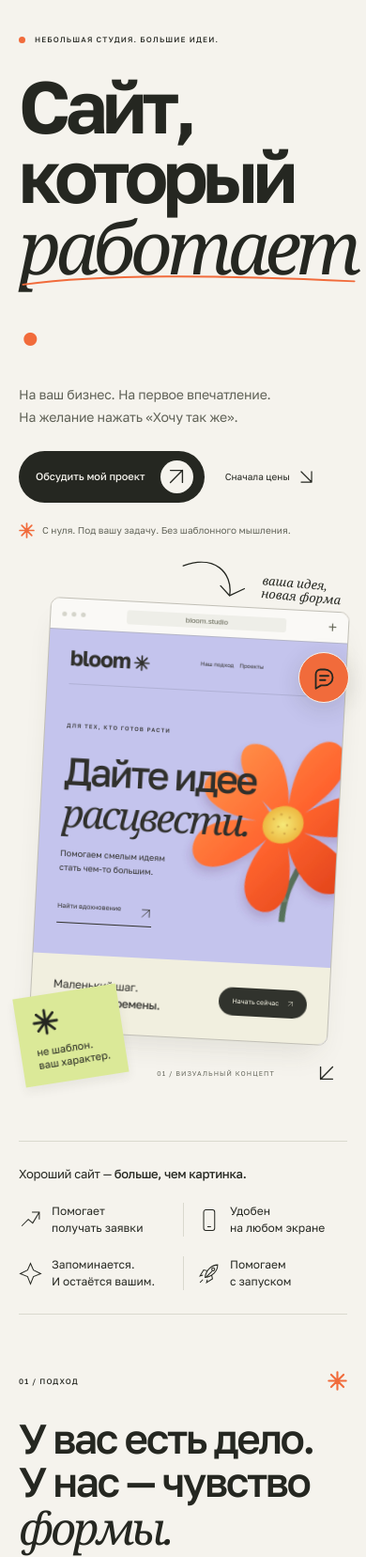
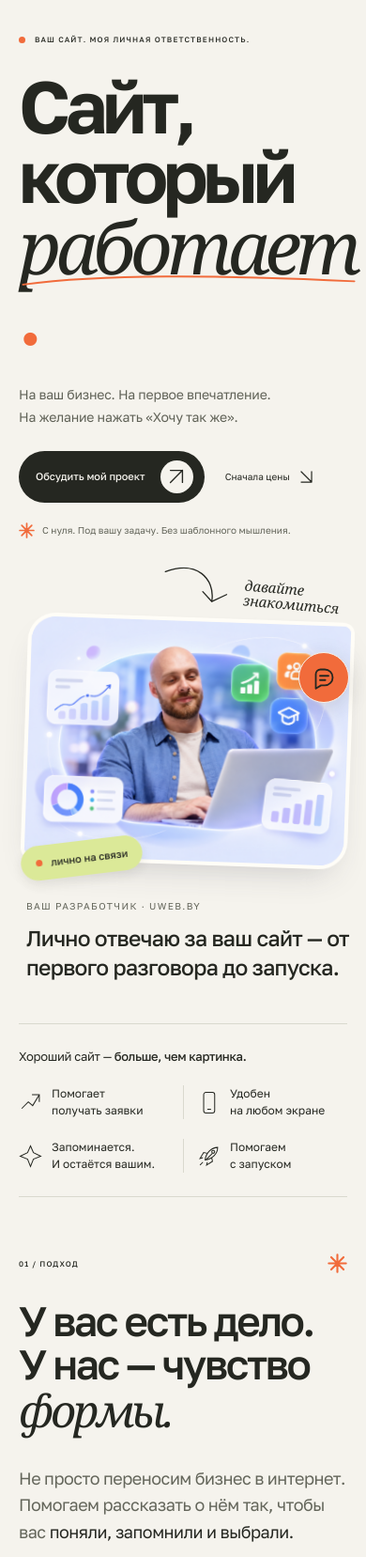
Before and after one commit to newtesting1111111-ctrl/plugins, a PHP site: page / in a window 390 px wide. Shown: the part 78-1735 px from the top of the page at 94% size. Run offline with PHP 8.4, Linux system fonts and the light colour scheme.

Commit message:
Добавить фото разработчика и личное обращение на первый экран

```diff
--- a/index.html
+++ b/index.html
@@ -114,7 +114,8 @@
       <section class="hero wrap" aria-labelledby="hero-title">
         <div class="hero-copy">
           <p class="eyebrow">
-            <span class="status-dot"></span> НЕБОЛЬШАЯ СТУДИЯ. БОЛЬШИЕ ИДЕИ.
+            <span class="status-dot"></span> ВАШ САЙТ. МОЯ ЛИЧНАЯ
+            ОТВЕТСТВЕННОСТЬ.
           </p>
           <h1 id="hero-title">
             Сайт,<br />который<br /><span class="serif word-mark"
@@ -147,132 +148,35 @@
             С нуля. Под вашу задачу. Без шаблонного мышления.
           </p>
         </div>
-        <div class="hero-visual">
-          <div class="visual-top-note">
-            <svg viewBox="0 0 85 47" aria-hidden="true">
-              <path d="M3 7c37-18 60 4 59 29m-12-9 12 11 17-10" /></svg
-            ><span>ваша идея,<br />новая форма</span>
+        <figure class="hero-visual" aria-labelledby="developer-caption">
+          <div class="portrait-note" aria-hidden="true">
+            <svg viewBox="0 0 85 47">
+              <path d="M3 7c37-18 60 4 59 29m-12-9 12 11 17-10" />
+            </svg>
+            <span>давайте<br />знакомиться</span>
           </div>
-          <div
-            class="showcase"
-            role="img"
-            aria-label="Концепт дизайна сайта bloom: сиреневый фон, оранжевый цветок и надпись «Дайте идее расцвести»"
-          >
-            <div class="browser-bar" aria-hidden="true">
-              <span></span><span></span><span></span>
-              <div>bloom.studio</div>
-              <span class="browser-plus">+</span>
+          <div class="portrait-photo">
+            <div class="portrait-frame">
+              <img
+                class="developer-photo"
+                src="/images/developer.png"
+                width="1448"
+                height="1086"
+                alt="Ваш разработчик uweb.by за работой с ноутбуком"
+                fetchpriority="high"
+                decoding="async"
+              />
             </div>
-            <div class="concept-site" aria-hidden="true">
-              <div class="concept-nav">
-                <strong
-                  >bloom<span
-                    ><svg class="icon icon-star" aria-hidden="true">
-                      <use href="#star-icon" /></svg></span></strong
-                ><span>Наш подход &nbsp;&nbsp; Проекты</span
-                ><span class="concept-menu">☰</span>
-              </div>
-              <div class="concept-content">
-                <span class="concept-kicker">ДЛЯ ТЕХ, КТО ГОТОВ РАСТИ</span>
-                <div class="concept-title">
-                  Дайте идее<br /><em>расцвести.</em>
-                </div>
-                <p>Помогаем смелым идеям<br />стать чем-то большим.</p>
-                <span class="concept-link"
-                  >Найти вдохновение
-                  <b
-                    ><svg class="icon icon-arrow" aria-hidden="true">
-                      <use href="#arrow-icon" /></svg></b
-                ></span>
-                <svg class="flower" viewBox="0 0 350 370" fill="none">
-                  <defs>
-                    <linearGradient
-                      id="petal"
-                      x1="80"
-                      y1="0"
-                      x2="310"
-                      y2="330"
-                      gradientUnits="userSpaceOnUse"
-                    >
-                      <stop stop-color="#ff984e" />
-                      <stop offset=".5" stop-color="#ff642e" />
-                      <stop offset="1" stop-color="#da3b16" />
-                    </linearGradient>
-                    <radialGradient id="center">
-                      <stop stop-color="#f5e978" />
-                      <stop offset="1" stop-color="#edb740" />
-                    </radialGradient>
-                    <filter id="shadow">
-                      <feDropShadow
-                        dx="-5"
-                        dy="10"
-                        stdDeviation="8"
-                        flood-color="#613b6b"
-                        flood-opacity=".22"
-                      />
-                    </filter>
-                  </defs>
-                  <path
-                    d="M165 335c15-61 37-74 57-107"
-                    stroke="#567459"
-                    stroke-width="11"
-                  />
-                  <path
-                    d="M181 300c-41 4-62-18-66-37 38-5 65 13 66 37Z"
-                    fill="#738a69"
-                  />
-                  <g filter="url(#shadow)">
-                    <path
-                      d="M196 153C107 53 135-9 181 14c32 16 38 65 30 112C250 6 321 10 327 57c4 34-42 66-89 90C363 99 376 161 344 187c-26 22-76 13-114-5C326 244 304 304 260 299c-39-4-58-54-63-96C199 322 133 332 113 293c-17-34 12-76 48-109C51 252 9 203 32 165c20-33 69-30 117-18C37 110 54 47 100 48c36 1 61 53 78 96Z"
-                      fill="url(#petal)"
-                    />
-                    <ellipse
-                      cx="195"
-                      cy="162"
-                      rx="38"
-                      ry="33"
-                      transform="rotate(-15 195 162)"
-                      fill="url(#center)"
-                    />
-                    <g fill="#b98935" opacity=".6">
-                      <circle cx="180" cy="149" r="2" />
-                      <circle cx="195" cy="143" r="2" />
-                      <circle cx="209" cy="151" r="2" />
-                      <circle cx="186" cy="164" r="2" />
-                      <circle cx="202" cy="164" r="2" />
-                      <circle cx="195" cy="178" r="2" />
-                      <circle cx="215" cy="173" r="2" />
-                      <circle cx="174" cy="173" r="2" />
-                    </g>
-                  </g>
-                </svg>
-              </div>
-              <div class="concept-bottom">
-                <span
-                  >Маленький шаг.<br /><strong>Большие перемены.</strong></span
-                ><span class="concept-pill"
-                  >Начать сейчас
-                  <svg class="icon icon-arrow" aria-hidden="true">
-                    <use href="#arrow-icon" /></svg
-                ></span>
-              </div>
-            </div>
+            <span class="portrait-badge">
+              <span class="status-dot" aria-hidden="true"></span>
+              лично на связи
+            </span>
           </div>
-          <div class="floating-sticker" aria-hidden="true">
-            <span
-              ><svg class="icon icon-star" aria-hidden="true">
-                <use href="#star-icon" /></svg
-            ></span>
-            не шаблон.<br />ваш характер.
-          </div>
-          <div class="visual-caption">
-            <span>01 / ВИЗУАЛЬНЫЙ КОНЦЕПТ</span
-            ><span aria-hidden="true"
-              ><svg class="icon icon-arrow arrow-back" aria-hidden="true">
-                <use href="#arrow-icon" /></svg
-            ></span>
-          </div>
-        </div>
+          <figcaption class="portrait-caption" id="developer-caption">
+            <span class="portrait-label">Ваш разработчик · uweb.by</span>
+            <p>Лично отвечаю за ваш сайт — от первого разговора до запуска.</p>
+          </figcaption>
+        </figure>
       </section>
 
       <div class="benefit-strip wrap">
--- a/src/style.css
+++ b/src/style.css
@@ -308,177 +308,41 @@ textarea:focus-visible {
 }
 .hero-visual {
   position: relative;
-  padding: 36px 0 24px;
+  padding: 50px 0 0;
   min-width: 0;
-}
-.showcase {
+  margin: 0;
+}
+.portrait-photo {
   position: relative;
-  transform: rotate(3deg);
-  border: 1px solid #c0beb5;
-  background: #fffaf2;
-  border-radius: 10px;
-  box-shadow: 0 17px 30px -12px #44472d22;
+}
+.portrait-frame {
   overflow: hidden;
-  width: 96%;
-  margin-left: 3%;
-}
-.browser-bar {
-  height: 33px;
-  background: #faf9f6;
+  border: 6px solid #fffdf7;
+  border-radius: 42px 16px 42px 16px;
+  background: #e0e7ff;
+  transform: rotate(2deg);
+  box-shadow: 0 18px 36px -18px #36364b40;
+}
+.developer-photo {
+  display: block;
+  width: 100%;
+  height: auto;
+  aspect-ratio: 4 / 3;
+}
+.portrait-note {
+  position: absolute;
+  top: -5px;
+  right: 25px;
   display: flex;
   align-items: center;
-  gap: 5px;
-  padding-inline: 12px;
-  border-bottom: 1px solid #b4b5c7;
-  font-family: Arial, sans-serif;
-  font-size: 8px;
-  color: #616353;
-}
-.browser-bar > span:not(.browser-plus) {
-  height: 5px;
-  width: 5px;
-  background: #d4d4ca;
-  border-radius: 50%;
-}
-.browser-bar > div {
-  margin-left: auto;
-  margin-right: auto;
-  background: #eeeee8;
-  width: 58%;
-  text-align: center;
-  padding: 3px;
-  border-radius: 3px;
-}
-.browser-plus {
-  font-size: 16px;
-}
-.concept-site {
-  background: var(--lavender);
-  color: #30302c;
-}
-.concept-nav {
-  display: flex;
-  justify-content: space-between;
-  align-items: center;
-  margin-inline: 26px;
-  height: 65px;
-  border-bottom: 1px solid #9e9fc288;
-  font-size: 7px;
-}
-.concept-nav strong {
-  font-size: 22px;
-  letter-spacing: -1.1px;
-}
-.concept-nav strong span {
-  font-size: 17px;
-  padding-left: 4px;
-}
-.concept-menu {
-  font-size: 12px;
-}
-.concept-content {
-  position: relative;
-  padding: 35px 26px 45px;
-  overflow: hidden;
-}
-.concept-kicker {
-  font-size: 6px;
-  letter-spacing: 1.1px;
-  font-weight: 500;
-}
-.concept-title {
-  font-size: 44px;
-  font-weight: 500;
-  letter-spacing: -2.6px;
+  gap: 13px;
+  font-family: Georgia, serif;
+  font-size: 18px;
+  font-style: italic;
   line-height: 1.1;
-  margin: 19px 0 14px;
-  position: relative;
-  z-index: 2;
-}
-.concept-title em {
-  font-family: Georgia, serif;
-  font-weight: 400;
-}
-.concept-content p {
-  font-size: 9px;
-  line-height: 1.6;
-  position: relative;
-  z-index: 2;
-  margin-bottom: 20px;
-}
-.concept-link {
-  display: inline-flex;
-  font-size: 7px;
-  border-bottom: 1px solid #30302c;
-  padding: 6px 0;
-  gap: 20px;
-  position: relative;
-  z-index: 2;
-}
-.concept-link b {
-  font-size: 13px;
-}
-.flower {
-  width: 63%;
-  height: auto;
-  position: absolute;
-  right: -13%;
-  top: 26px;
-  transform: rotate(-12deg);
-}
-.concept-bottom {
-  display: flex;
-  align-items: center;
-  justify-content: space-between;
-  background: #f1efdf;
-  padding: 25px 26px;
-  font-size: 13px;
-  line-height: 1.5;
-  letter-spacing: -0.3px;
-}
-.concept-bottom strong {
-  font-weight: 500;
-}
-.concept-pill {
-  font-size: 7px;
-  background: #31332d;
-  color: #faf8e9;
-  border-radius: 20px;
-  padding: 10px 14px;
-  letter-spacing: 0;
-}
-.floating-sticker {
-  position: absolute;
-  left: -18px;
-  bottom: 21px;
-  background: var(--lime);
-  color: var(--ink);
-  padding: 17px 21px 18px;
-  transform: rotate(-9deg);
-  font-size: 13px;
-  line-height: 1.25;
-  box-shadow: 0 5px 10px #35352412;
-}
-.floating-sticker > span {
-  display: block;
-  font-size: 28px;
-  line-height: 1.1;
-  margin-bottom: 7px;
-}
-.visual-top-note {
-  position: absolute;
-  top: -14px;
-  right: 24px;
-  display: flex;
-  gap: 13px;
-  align-items: center;
-  font-family: Georgia, serif;
-  font-size: 16px;
-  font-style: italic;
   transform: rotate(5deg);
-  line-height: 1.1;
-}
-.visual-top-note svg {
+}
+.portrait-note svg {
   height: 42px;
   width: 75px;
   stroke: var(--ink);
@@ -487,20 +351,40 @@ textarea:focus-visible {
   stroke-linecap: round;
   stroke-linejoin: round;
 }
-.visual-caption {
-  display: flex;
-  justify-content: flex-end;
+.portrait-badge {
+  position: absolute;
+  left: -12px;
+  bottom: -14px;
+  display: inline-flex;
   align-items: center;
-  gap: 70px;
-  font-size: 8px;
-  letter-spacing: 1.1px;
-  margin-top: 30px;
-  margin-right: 9px;
+  gap: 9px;
+  padding: 14px 19px;
+  border-radius: 40px;
+  background: var(--lime);
+  color: var(--ink);
+  box-shadow: 0 5px 12px #35352415;
+  font-size: 12px;
+  font-weight: 500;
+  transform: rotate(-7deg);
+}
+.portrait-caption {
+  margin-top: 38px;
+  padding-left: 12px;
+  max-width: 440px;
+}
+.portrait-label {
+  font-size: 10px;
+  line-height: 1.6;
+  letter-spacing: 1.4px;
+  text-transform: uppercase;
   color: var(--muted);
 }
-.visual-caption > span:last-child {
-  font-size: 22px;
-  color: var(--ink);
+.portrait-caption p {
+  margin: 11px 0 0;
+  font-size: clamp(20px, 1.85vw, 26px);
+  line-height: 1.35;
+  letter-spacing: -0.8px;
+  font-weight: 500;
 }
 .benefit-strip {
   border-block: 1px solid var(--line);
@@ -1108,29 +979,6 @@ summary::-webkit-details-marker {
   .hero-actions .text-link {
     font-size: 11px;
     gap: 8px;
-  }
-  .concept-title {
-    font-size: 37px;
-  }
-  .concept-nav {
-    margin-inline: 20px;
-  }
-  .concept-content {
-    padding: 29px 20px 36px;
-  }
-  .concept-bottom {
-    padding: 22px 20px;
-    font-size: 11px;
-  }
-  .flower {
-    width: 65%;
-    top: 35px;
-    right: -17%;
-  }
-  .floating-sticker {
-    left: -8px;
-    font-size: 11px;
-    padding: 13px 17px;
   }
   .approach-grid,
   .contact-grid {
@@ -1232,42 +1080,6 @@ summary::-webkit-details-marker {
   .hero-footnote {
     font-size: 8px;
   }
-  .concept-title {
-    font-size: 32px;
-  }
-  .concept-nav {
-    height: 54px;
-  }
-  .concept-content {
-    padding-block: 27px 28px;
-  }
-  .concept-content p {
-    font-size: 8px;
-  }
-  .concept-bottom {
-    font-size: 10px;
-    padding: 18px;
-  }
-  .flower {
-    right: -22%;
-    width: 70%;
-  }
-  .concept-nav > span:nth-child(2) {
-    display: none;
-  }
-  .floating-sticker {
-    font-size: 10px;
-    bottom: 29px;
-  }
-  .visual-top-note {
-    right: 12px;
-    font-size: 13px;
-    top: 0;
-  }
-  .visual-caption {
-    font-size: 7px;
-    gap: 30px;
-  }
   .benefit-strip {
     grid-template-columns: 1fr 1fr;
     row-gap: 27px;
@@ -1412,60 +1224,30 @@ summary::-webkit-details-marker {
     width: 100%;
     max-width: 440px;
     justify-self: center;
-    padding: 26px 12px 14px;
-  }
-  .showcase {
-    width: 95%;
-    margin-left: 3%;
-  }
-  .visual-top-note {
-    font-size: 13px;
-    right: 16px;
-    top: -14px;
-  }
-  .concept-nav {
-    height: 58px;
-    margin-inline: 23px;
-  }
-  .concept-nav strong {
+    padding: 40px 6px 0;
+  }
+  .portrait-note {
+    top: -7px;
+    right: 18px;
+    font-size: 15px;
+  }
+  .portrait-frame {
+    border-width: 4px;
+    border-radius: 30px 12px 30px 12px;
+  }
+  .portrait-badge {
+    left: -4px;
+    bottom: -12px;
+    padding: 12px 16px;
+    font-size: 11px;
+  }
+  .portrait-caption {
+    margin-top: 32px;
+    padding-left: 2px;
+  }
+  .portrait-caption p {
     font-size: 23px;
-  }
-  .concept-nav > span:nth-child(2) {
-    display: block;
-    font-size: 6px;
-  }
-  .concept-content {
-    padding: 30px 23px 33px;
-  }
-  .concept-title {
-    font-size: 41px;
-    margin-top: 19px;
-  }
-  .concept-content p {
-    font-size: 9px;
-  }
-  .concept-kicker {
-    font-size: 6px;
-  }
-  .flower {
-    right: -14%;
-    top: 35px;
-    width: 65%;
-  }
-  .concept-bottom {
-    padding: 23px;
-    font-size: 12px;
-  }
-  .floating-sticker {
-    left: 0;
-    font-size: 11px;
-    bottom: 19px;
-    padding: 15px 17px;
-  }
-  .visual-caption {
-    font-size: 7px;
-    margin-top: 24px;
-    gap: 44px;
+    letter-spacing: -0.7px;
   }
   .benefit-strip {
     padding-block: 25px;
@@ -1859,11 +1630,6 @@ summary::-webkit-details-marker {
 }
 .arrow-top {
   transform: rotate(-45deg);
-}
-.concept-pill {
-  display: inline-flex;
-  align-items: center;
-  gap: 9px;
 }
 .approach-point p,
 .process-step p,
@@ -2146,6 +1903,15 @@ summary::-webkit-details-marker {
   transform: none;
 }
 @media (prefers-reduced-motion: no-preference) {
+  .portrait-frame {
+    animation: portrait-arrive 0.9s 0.15s cubic-bezier(0.2, 0.7, 0.3, 1) both;
+  }
+  .portrait-badge {
+    animation: portrait-badge-float 6s ease-in-out infinite;
+  }
+  .portrait-caption {
+    animation: hero-arrive 0.65s 0.4s ease both;
+  }
   .hero-copy > .eyebrow {
     animation: hero-arrive 0.65s ease both;
   }
@@ -2160,16 +1926,6 @@ summary::-webkit-details-marker {
   }
   .hero-footnote {
     animation: hero-arrive 0.65s 0.42s ease both;
-  }
-  .showcase {
-    animation: showcase-arrive 0.9s 0.15s cubic-bezier(0.2, 0.7, 0.3, 1) both;
-  }
-  .flower {
-    transform-origin: 70% 70%;
-    animation: flower-sway 7s ease-in-out infinite;
-  }
-  .floating-sticker {
-    animation: sticker-float 6s ease-in-out infinite;
   }
   .button:hover .icon-arrow {
     transform: translate(1px, -1px);
```
Also changed, not shown: other parts of src/style.css (+8 -41 lines), README.md, public/images/developer.png (renamed from Лавандовый аналитический дашборд SaaS.png), 1 other file.
